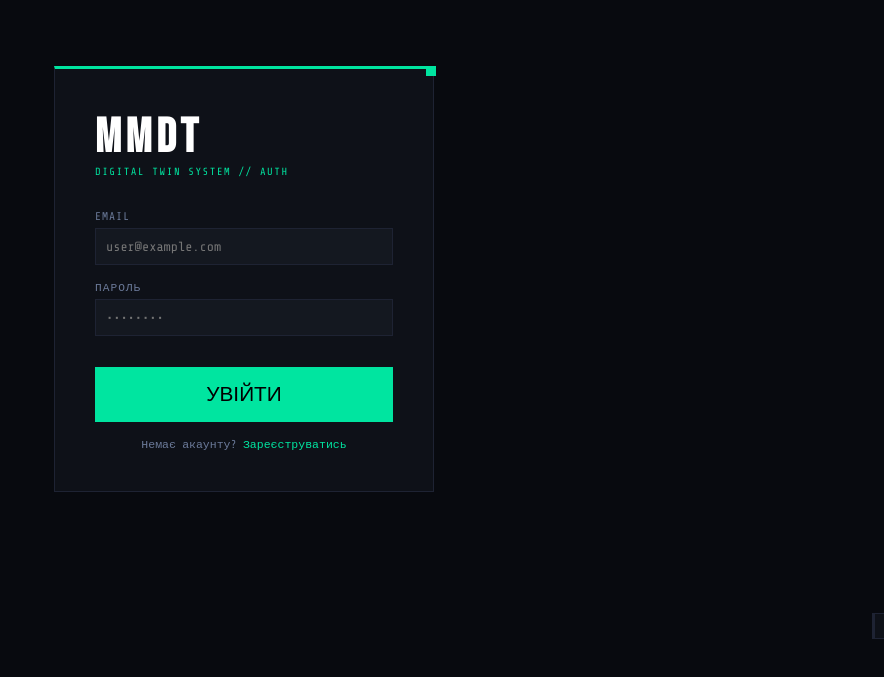
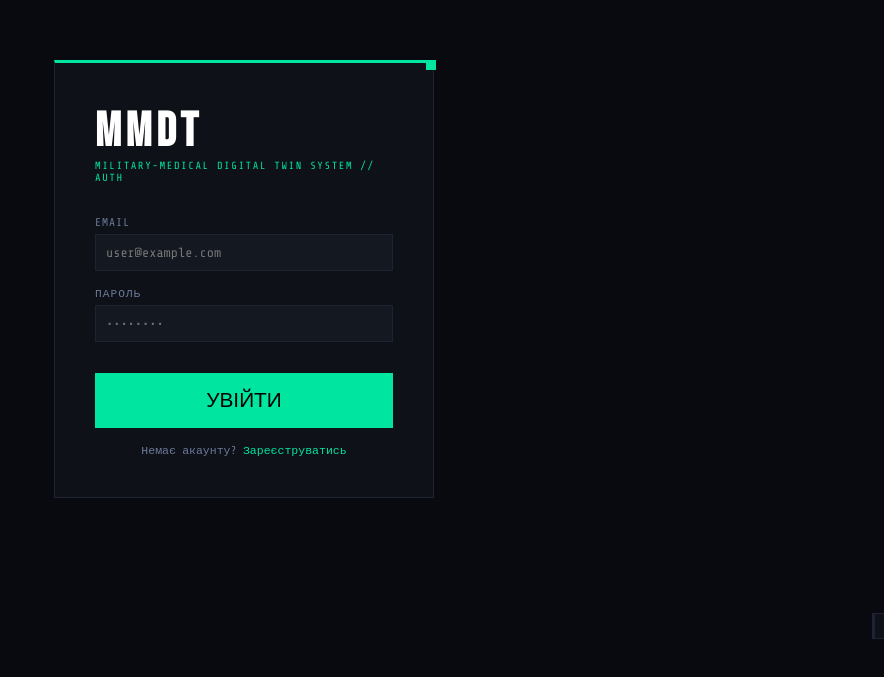
Before and after one commit to pushkining/udhtu-supabase, a plain HTML site: page index.html in a window 1280 px wide. Shown: the part 141-818 px from the top of the page, without its empty margins (396-1280 px from the left). Drawn offline with nearby package versions, Linux system fonts and the light colour scheme.

Commit message:
Update index2_6.html

```diff
--- a/index.html
+++ b/index.html
@@ -151,7 +151,7 @@ tbody tr:hover{background:var(--accent-dim);}
   <div class="login-card">
     <div class="login-logo">
       <h1>MMDT</h1>
-      <p>Digital Twin System // Auth</p>
+      <p>Military-Medical Digital Twin System // Auth</p>
     </div>
     <div class="login-error" id="login-error"></div>
     <div class="login-field">
```
